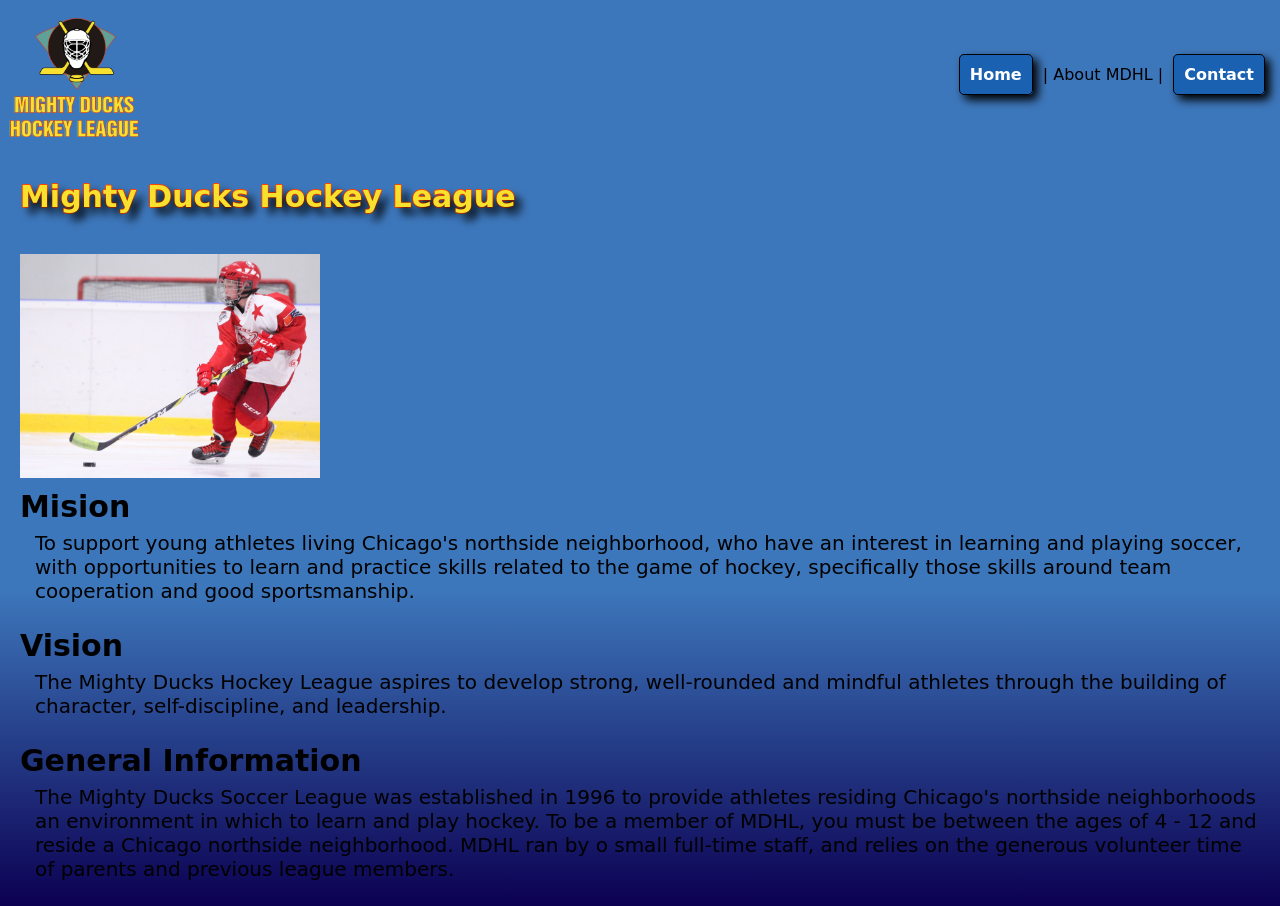
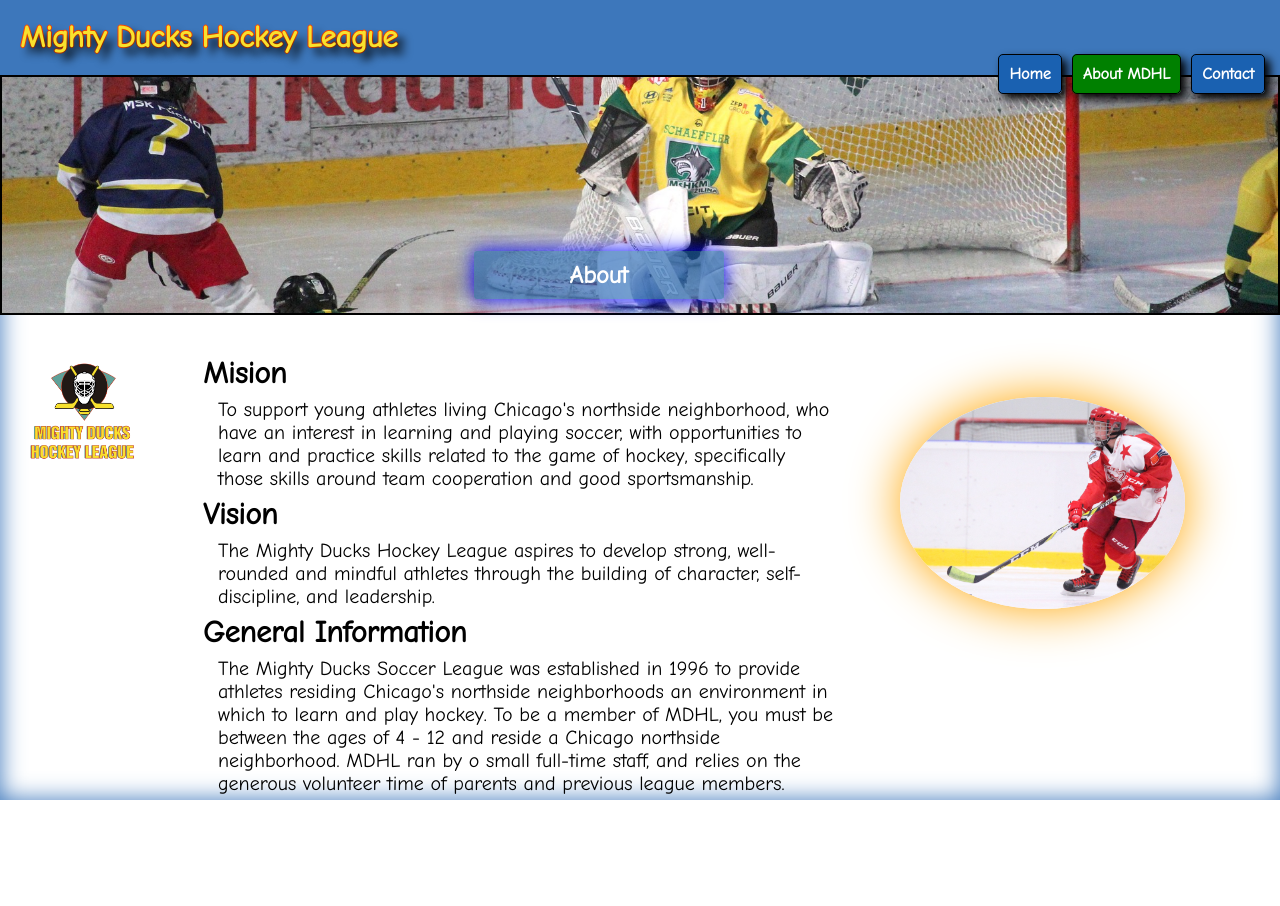
Before and after one commit to juanpablofavale/MDHL_favale, a plain HTML site: page about.html in a window 1280 px wide. After the commit the page ends 800 px from the top, so only its background shows below. Drawn offline with Linux system fonts and the light colour scheme.

Commit message:
formato a about

```diff
--- a/about.html
+++ b/about.html
@@ -8,20 +8,29 @@
     <title>MDHL</title>
     <link rel="shortcut icon" href="./img/Mighty_ducks_primary_logo.ico" type="image/x-icon">
     <link rel="stylesheet" href="./assets/styles/styles.css">
+    <link rel="preconnect" href="https://fonts.googleapis.com">
+    <link rel="preconnect" href="https://fonts.gstatic.com" crossorigin>
+    <link href="https://fonts.googleapis.com/css2?family=Comic+Neue&display=swap" rel="stylesheet">
 </head>
 
 <body>
     <header>
-        <figure>
-            <img src="./assets/img/Logo_Mighty_ducks-01.png" alt="logo" width="150">
-        </figure>
-        <h1>Mighty Ducks Hockey League</h1>
-        <nav><a href="./index.html">Home</a> | About MDHL | <a href="./contact.html">Contact</a></nav>
+        <section>
+            <h1>Mighty Ducks Hockey League</h1>
+            <figure>
+                <img class="banner" src="./assets/img/banner.jpeg" alt="banner">
+            </figure>
+            <nav><a href="./index.html">Home</a><a class="active" href="./about.html">About MDHL</a><a
+                    href="./contact.html">Contact</a></nav>
+            <h2>About</h2>
+        </section>
     </header>
     <main>
-        <figure>
-            <img src="./assets/img/hockey_2.jpg" alt="imagen 2" width="300">
+        <figure class="logo">
+            <img id="logo" src="./assets/img/Logo_Mighty_ducks-01.png" alt="logo" width="150">
         </figure>
+        <section>
+
             <article>
                 <h3>Mision</h3>
                 <p>To support young athletes living Chicago's northside neighborhood, who have an interest in
@@ -41,6 +50,10 @@
                     neighborhood. MDHL ran by o small full-time staff, and relies on the generous volunteer time of
                     parents and previous league members.</p>
             </article>
+        </section>
+        <figure class="promo">
+            <img src="./assets/img/hockey_2.jpg" alt="imagen 2" width="300">
+        </figure>
     </main>
 </body>
 
--- a/assets/styles/styles.css
+++ b/assets/styles/styles.css
@@ -7,8 +7,8 @@
 body{
     min-width: 100vw;
     min-height: 100vh;
-    background: linear-gradient(#3d77bb 65%, rgb(12, 0, 82));
     font-family: 'Comic Neue', cursive;
+    box-shadow: inset 0px 0px 25px #3d77bb;
 }
 
 h1{
@@ -35,6 +35,7 @@ header section{
     width: 100%;
 }
 
+
 nav{
     position: absolute;
     top: 65px;
@@ -51,11 +52,10 @@ nav a{
     color: white;
     border: 1px solid black;
     box-shadow: 5px 5px 10px black;
-    transition: all .7s;
+    transition: all .3s;
 }
 
 nav a:hover{
-    transform: translate(12px) !important;
     background-color: #f8e12e;
     border: 1px solid orangered;
     color: black;
@@ -80,24 +80,25 @@ header h2{
 }
 
 main{
-    margin: 20px;
+    margin: 30px 8px;
 }
 
-main figure, main section{
+main figure, main section, main div{
     display: inline-block;
     vertical-align: top;
 }
 
 main figure{
-    width: 30%;
+    width: 25%;
 }
 
-main section{
+main section, main div{
     width: 50%;
 }
 
 #logo{
     width: 120px;
+    margin-left: 15px;
 }
 
 figure.logo{
@@ -112,12 +113,19 @@ h3{
 p{
     font-size: 20px;
     padding-left: 15px;
-    margin-bottom: 25px;
 }
 
 .promo{
-    padding-top: 1rem;
+    padding-top: 3rem;
 }
+
 .promo img{
-    box-shadow: 0px 0px 100px white;
+    box-shadow: 0px 0px 50px orange;
+    width: 90%;
+    margin-left: 60px;
+    border-radius: 50%;
 }
+
+div p{
+    margin-top: 2rem;
+}
```
